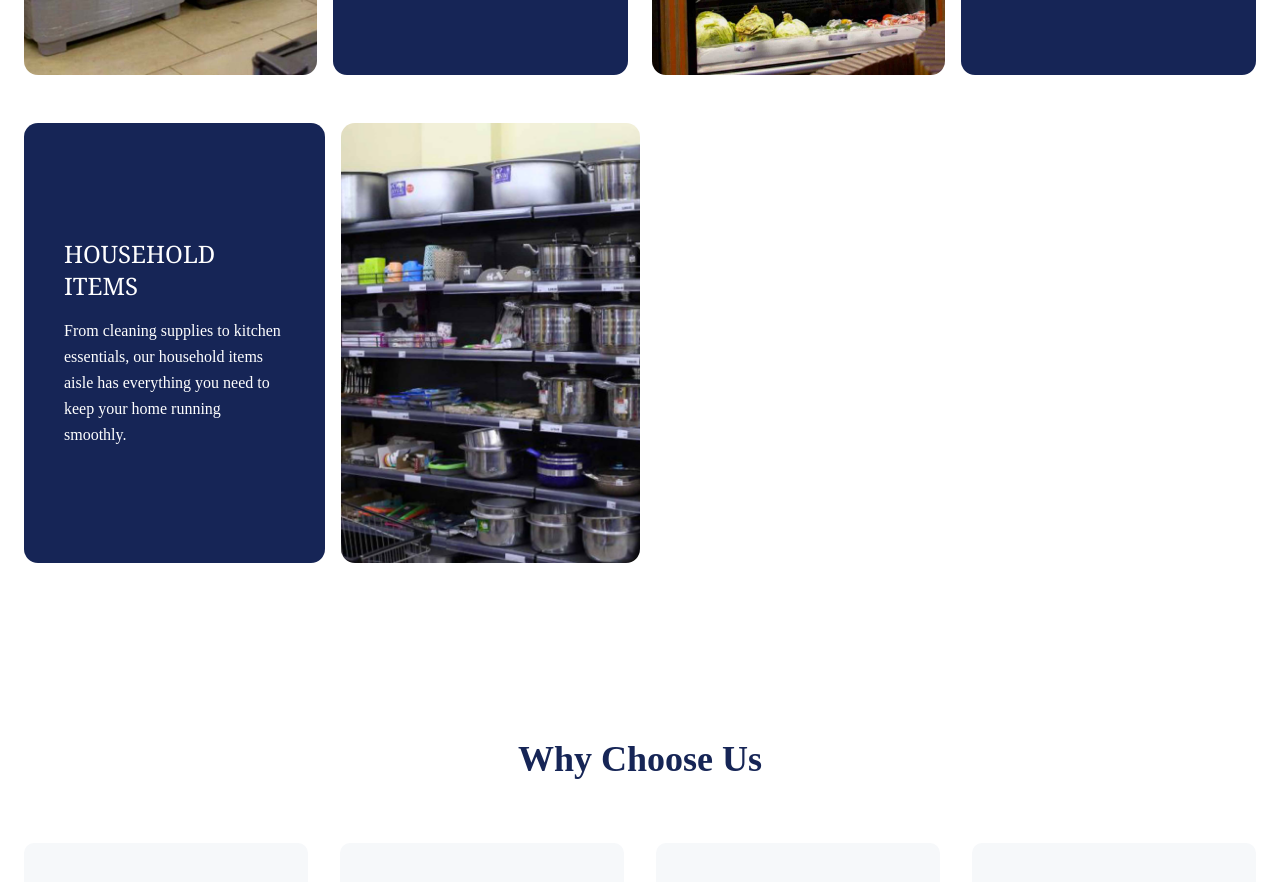
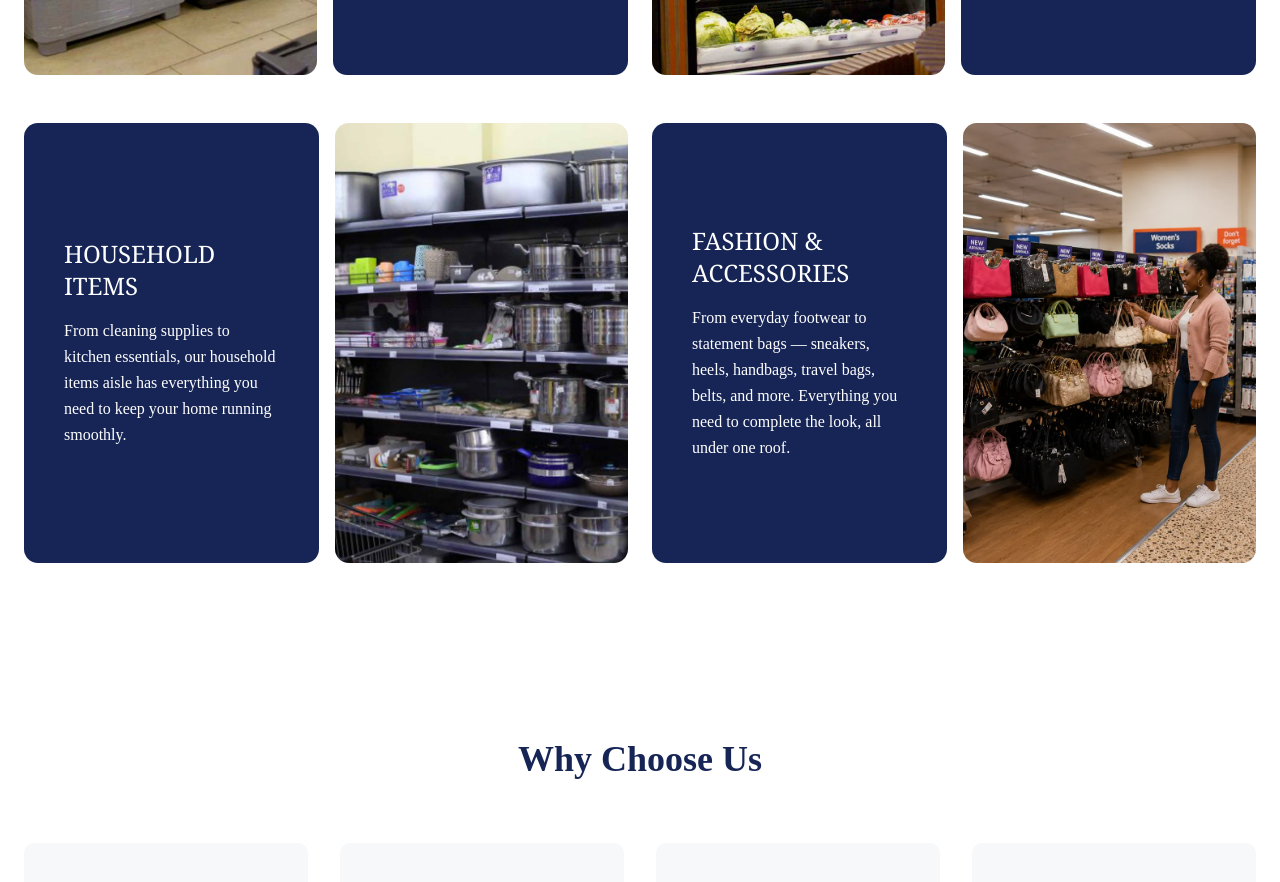
Before and after one commit to Eye-Kyu/County-supermarket, a Next.js app: page / in a window 1280 px wide. Shown: the part 1760-2642 px from the top of the page. Built offline with nearby package versions, Linux system fonts and the light colour scheme.

Commit message:
added aisle fashion section

```diff
--- a/app/components/Services2.tsx
+++ b/app/components/Services2.tsx
@@ -54,13 +54,11 @@ export default function Services2() {
             />
           </div>
 
-          {/* Desktop only */}
-          <div className="hidden">
+          <div className="w-full md:w-1/2">
             <AisleCard
-              title="GROCERIES"
-              text="Fresh from local farms to international delights, our grocery aisle is stocked with everything you need for your kitchen and more."
-              image="/Images/Hero/Groceries.webp"
-              reverse
+              title="FASHION & ACCESSORIES"
+              text="From everyday footwear to statement bags — sneakers, heels, handbags, travel bags, belts, and more. Everything you need to complete the look, all under one roof."
+              image="/Images/Services/fashion.webp"
             />
           </div>
         </section>
```
